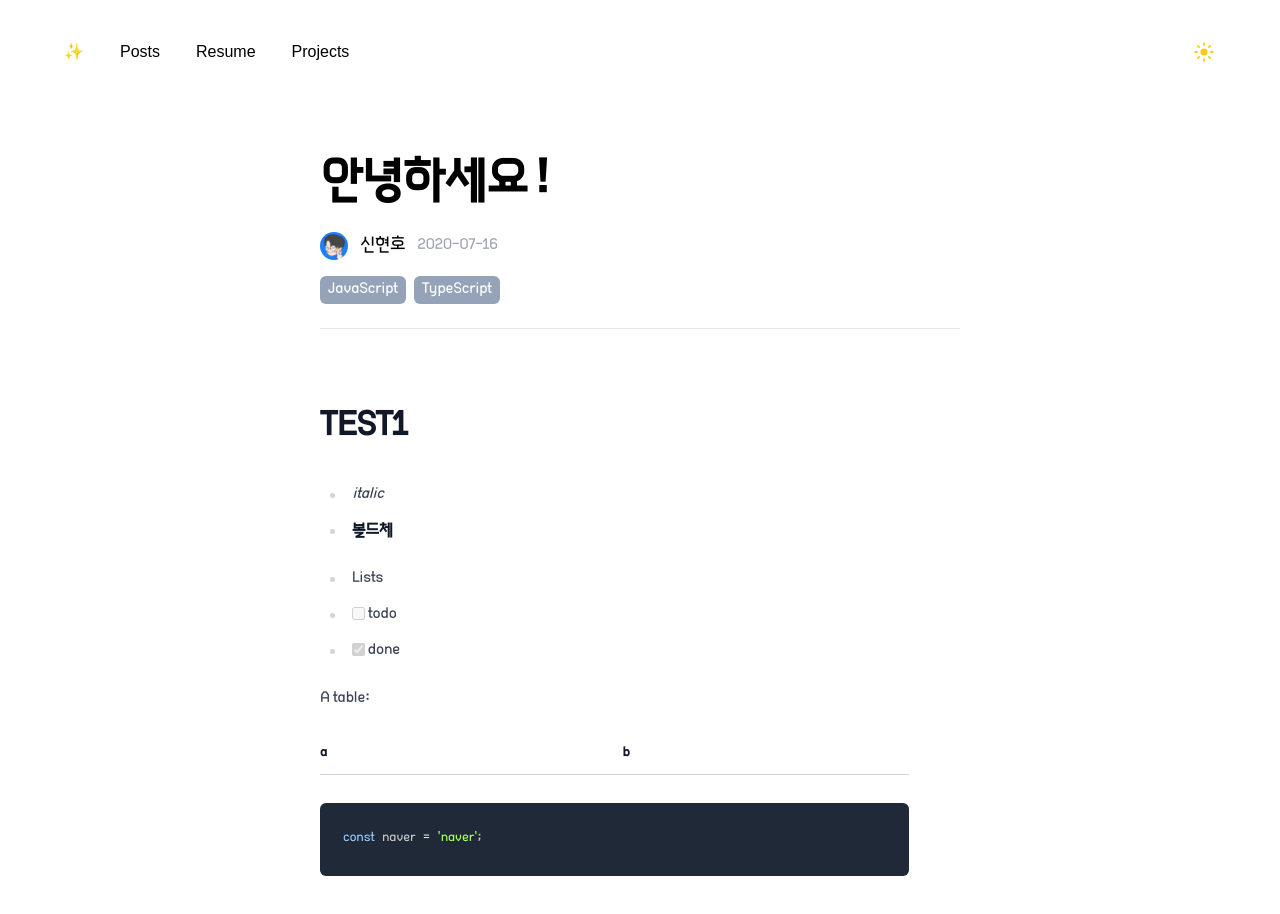
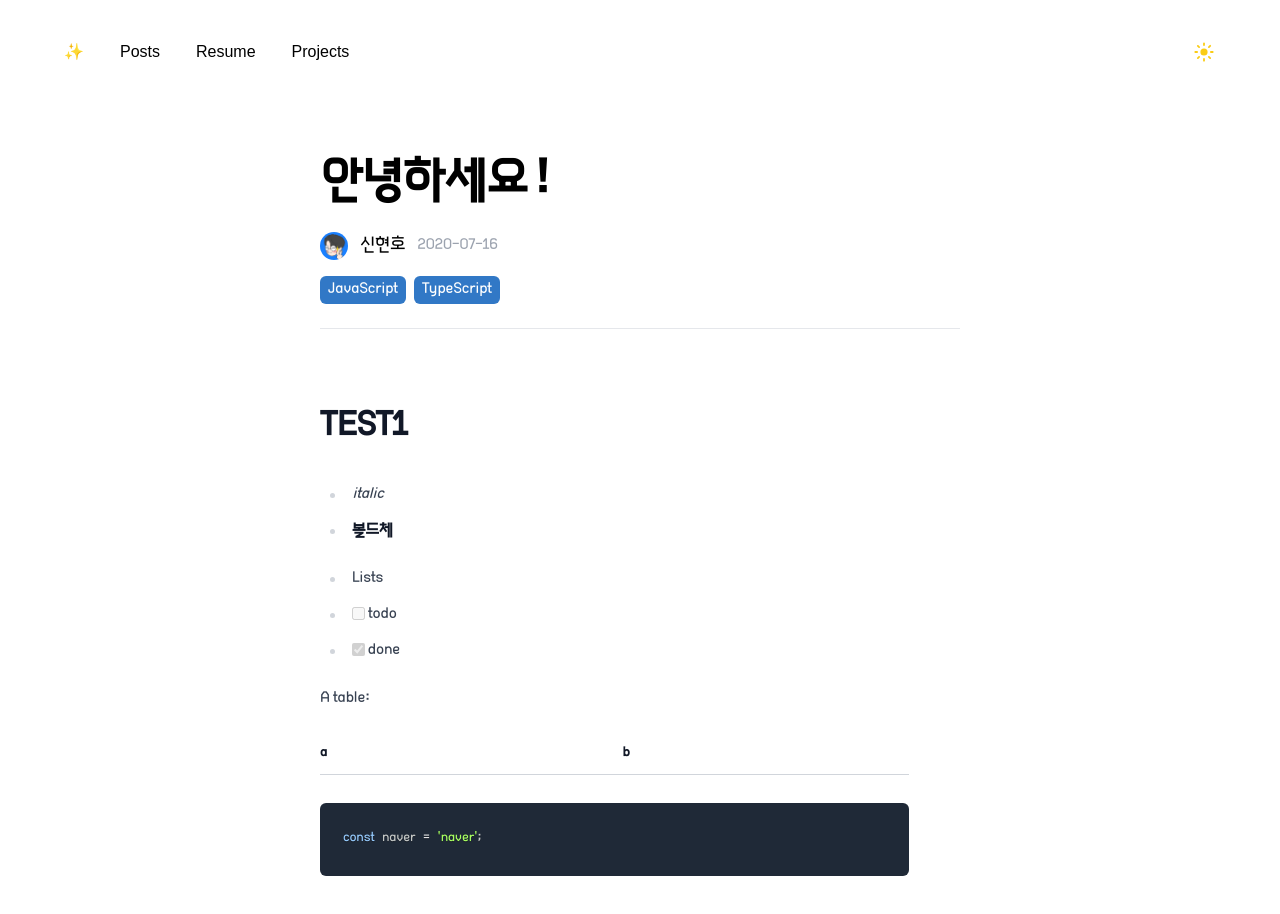
Before and after one commit to SWARVY/Caffhheiene_web, a Next.js app in the folder caffhheiene/: page /posts/1 in a window 1280 px wide. Shown: the top 914 px of the page. Built offline with nearby package versions, Linux system fonts and the light colour scheme; a web font is replaced by a local one.

Commit message:
feat : 중복되는 컴포넌트인 filter와 tag를 따로 컴포넌트로 분리

```diff
--- /dev/null
+++ b/caffhheiene/src/containers/posts/Filter.tsx
@@ -0,0 +1,13 @@
+interface FilterProps {
+  name: string;
+  amount?: number;
+}
+
+export default function Filter({ name, amount }: FilterProps) {
+  return (
+    <div className="flex transition ease-in rounded-lg bg-white_hover hover:bg-white_hover_weight pr-3 pl-3 pt-1 pb-1">
+      <h3 className="mr-1">{name}</h3>
+      <p className="text-xs">{amount}</p>
+    </div>
+  );
+}
--- a/caffhheiene/src/containers/posts/PostDetail.tsx
+++ b/caffhheiene/src/containers/posts/PostDetail.tsx
@@ -1,4 +1,5 @@
 import { USER } from '@/constants/user';
+import Tag from '@/containers/posts/Tag';
 import TailwindMarkdownRenderer from '@/containers/posts/TailwindMarkdownRenderer';
 import { getDetailPostData } from '@/utils/getPostData';
 import Image from 'next/image';
@@ -24,12 +25,7 @@ export default function PostDetail({ id }: { id: string }) {
           </div>
           <div className="flex gap-2">
             {postData.data.category.map((tag: string, idx: number) => (
-              <div
-                key={idx}
-                className="flex bg-slate-400 text-white pt-0.5 pb-0.5 pl-2 pr-2 rounded-md "
-              >
-                {tag}
-              </div>
+              <Tag key={idx} tag={tag} />
             ))}
           </div>
         </div>
--- a/caffhheiene/src/containers/posts/PostList.tsx
+++ b/caffhheiene/src/containers/posts/PostList.tsx
@@ -1,4 +1,5 @@
 import { USER } from '@/constants/user';
+import Tag from '@/containers/posts/Tag';
 import { getSortedPostData } from '@/utils/getPostData';
 import Image from 'next/image';
 import Link from 'next/link';
@@ -33,12 +34,7 @@ export default function PostList() {
             </div>
             <div className="flex gap-2">
               {post.data.category.map((tag: string, idx: number) => (
-                <div
-                  key={idx}
-                  className="flex bg-slate-400 text-white pt-0.5 pb-0.5 pl-2 pr-2 rounded-md "
-                >
-                  {tag}
-                </div>
+                <Tag key={idx} tag={tag} />
               ))}
             </div>
           </li>
--- /dev/null
+++ b/caffhheiene/src/containers/posts/Tag.tsx
@@ -0,0 +1,16 @@
+import { BADGES } from '@/constants/badge';
+
+interface TagProps {
+  tag: string;
+}
+
+export default function Tag({ tag }: TagProps) {
+  return (
+    <div
+      className="flex text-white pt-0.5 pb-0.5 pl-2 pr-2 rounded-md"
+      style={{ backgroundColor: `${BADGES.typescript.color}` }}
+    >
+      {tag}
+    </div>
+  );
+}
```
